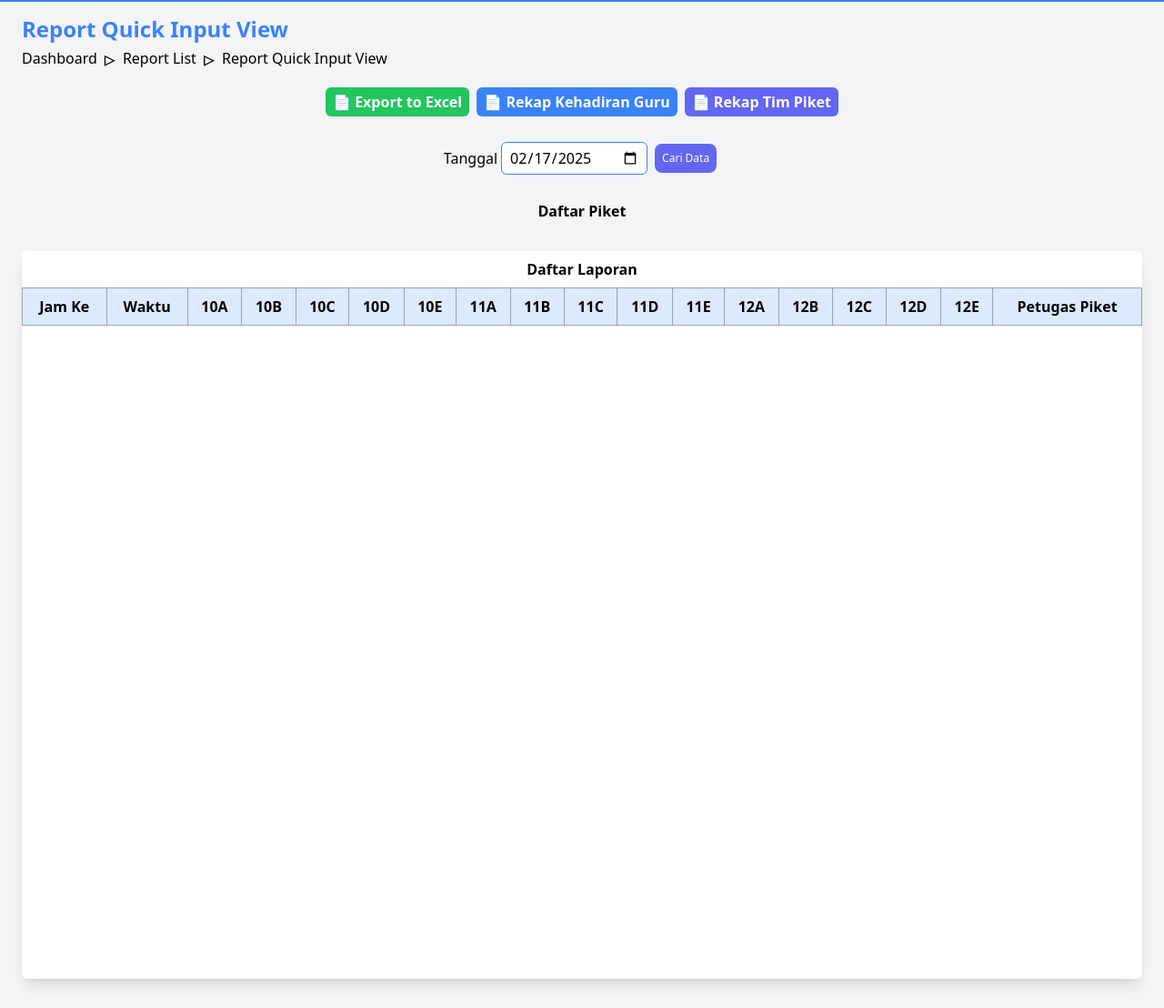
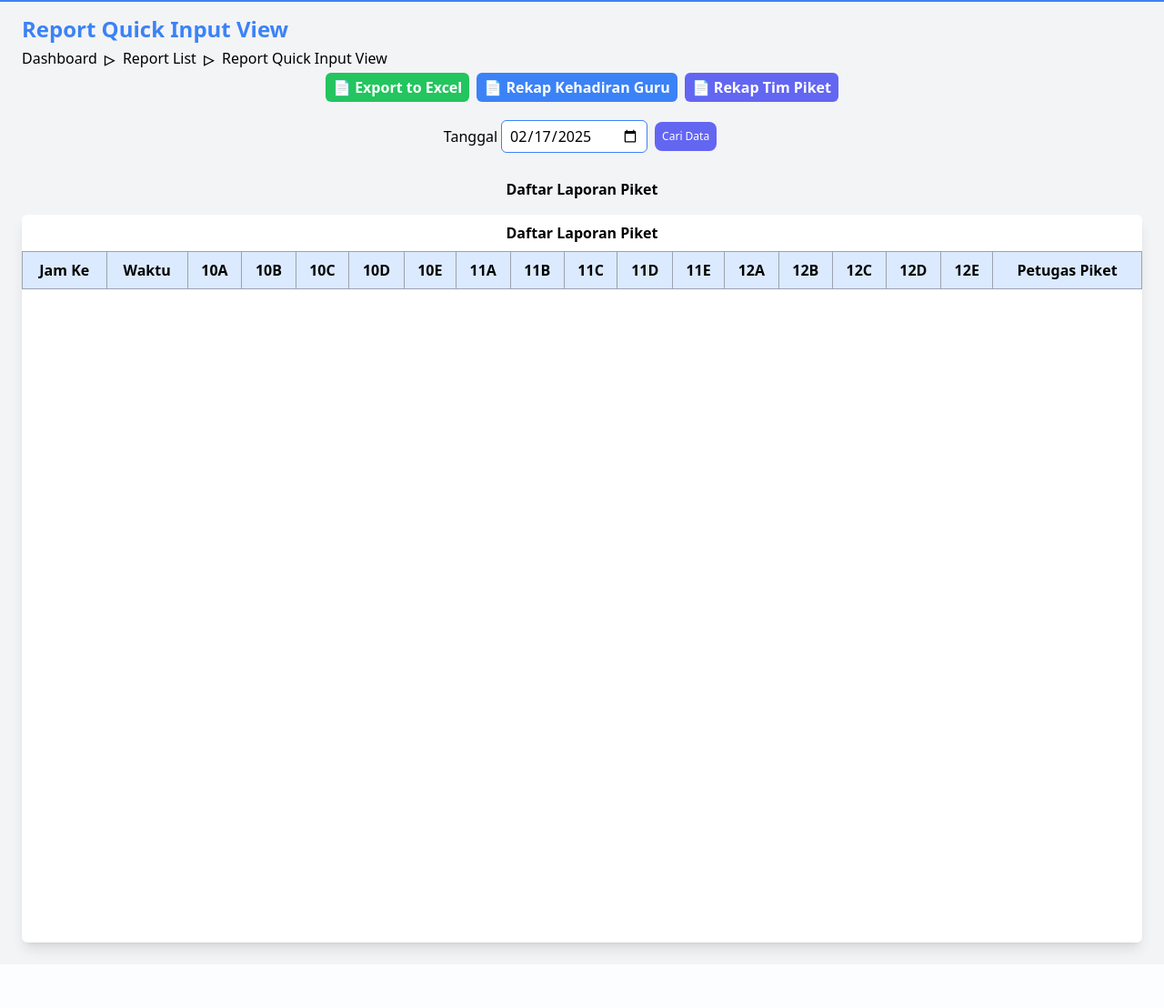
Before and after one commit to azharf99/PiketApp, a Django app: page /report/quick-create-v3/ in a window 1280 px wide. Shown: the part 58-1166 px from the top of the page at 91% size. After the commit the page ends 1109 px from the top, so only its background shows below. Run offline with Django 5.2, Linux system fonts and the light colour scheme; the visitor is signed in with stand-in values (Sample User, id 1); data comes from the database, SQL or seed files in the repository; data that the repository does not hold is empty.

Commit message:
Refine report quick form template: Adjust styling and layout for better visual presentation

```diff
--- a/templates/reports/report_quick_form-v3.html
+++ b/templates/reports/report_quick_form-v3.html
@@ -19,18 +19,18 @@
   {% include 'components/messages.html' %}
 
 
-  <div class="block md:flex justify-center m-2 gap-2 text-balance text-center">
+  <div class="block md:flex justify-center gap-2 text-balance text-center">
     <a href="{% url 'report-download' %}">
-      <p class="p-1 px-2 my-2 bg-green-500 text-white rounded-md font-semibold">&#128196; Export to Excel</p>
+      <p class="p-1 px-2 bg-green-500 text-white rounded-md font-semibold">&#128196; Export to Excel</p>
     </a>
     <a href="{% url 'dashboard-teachers' %}">
-      <p class="p-1 px-2 my-2 bg-blue-500 text-white rounded-md font-semibold">&#128196; Rekap Kehadiran Guru</p>
+      <p class="p-1 px-2 bg-blue-500 text-white rounded-md font-semibold">&#128196; Rekap Kehadiran Guru</p>
     </a>
     <a href="{% url 'dashboard-reporters' %}">
-      <p class="p-1 px-2 my-2 bg-indigo-500 text-white rounded-md font-semibold">&#128196; Rekap Tim Piket</p>
+      <p class="p-1 px-2 bg-indigo-500 text-white rounded-md font-semibold">&#128196; Rekap Tim Piket</p>
     </a>
   </div>
-  <div class="p-2 flex justify-center items-center">
+  <div class="p-2 flex justify-center items-center my-2">
     <form action="{% url 'report-quick-create-v3' %}" method="get" class="flex justify-start items-center flex-wrap">
       <label for="query_date">Tanggal</label>
       <input type="date" name="query_date" id="query_date" {% if query_date %} value="{{query_date}}" {% endif %}
@@ -39,14 +39,14 @@
     </form>
   </div>
   <div class="p-2 flex justify-center items-center">
-    <p class="my-2 font-bold">Daftar Piket {{query_date|date:"l, d F Y"}}</p>
+    <p class="font-bold">Daftar Laporan Piket {{query_date|date:"l, d F Y"}}</p>
   </div>
 
   <div class="grid grid-cols-1">
     <!-- Analytics Table -->
-    <div class="mx-2 my-4 bg-white dark:bg-slate-800 rounded-md shadow-lg overflow-auto relative h-screen">
+    <div class="mx-2 my-2 bg-white dark:bg-slate-800 rounded-md shadow-lg overflow-auto relative h-screen">
       <table class="table-auto border-collapse w-full">
-        <caption class="my-2 font-bold">Daftar Laporan {{query_date|date:"l, d F Y"}}</caption>
+        <caption class="my-2 font-bold">Daftar Laporan Piket {{query_date|date:"l, d F Y"}}</caption>
         <thead>
           <th class="p-2 border border-gray-400 bg-blue-100 text-black sticky top-0">Jam Ke</th>
           <th class="p-2 border border-gray-400 bg-blue-100 text-black sticky top-0">Waktu</th>
```
